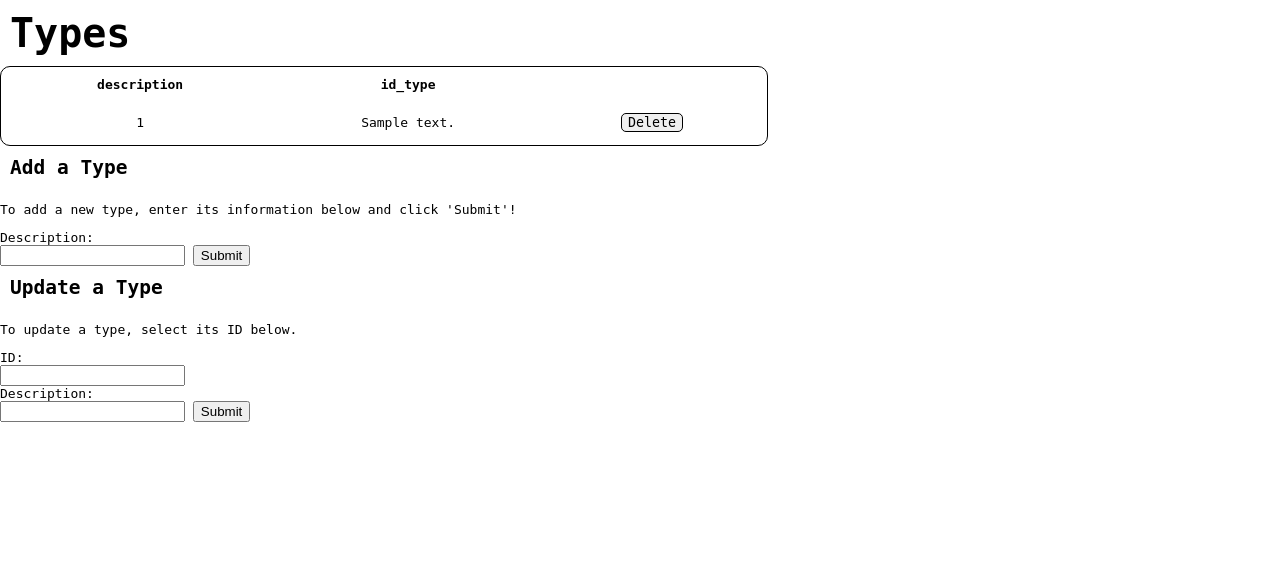
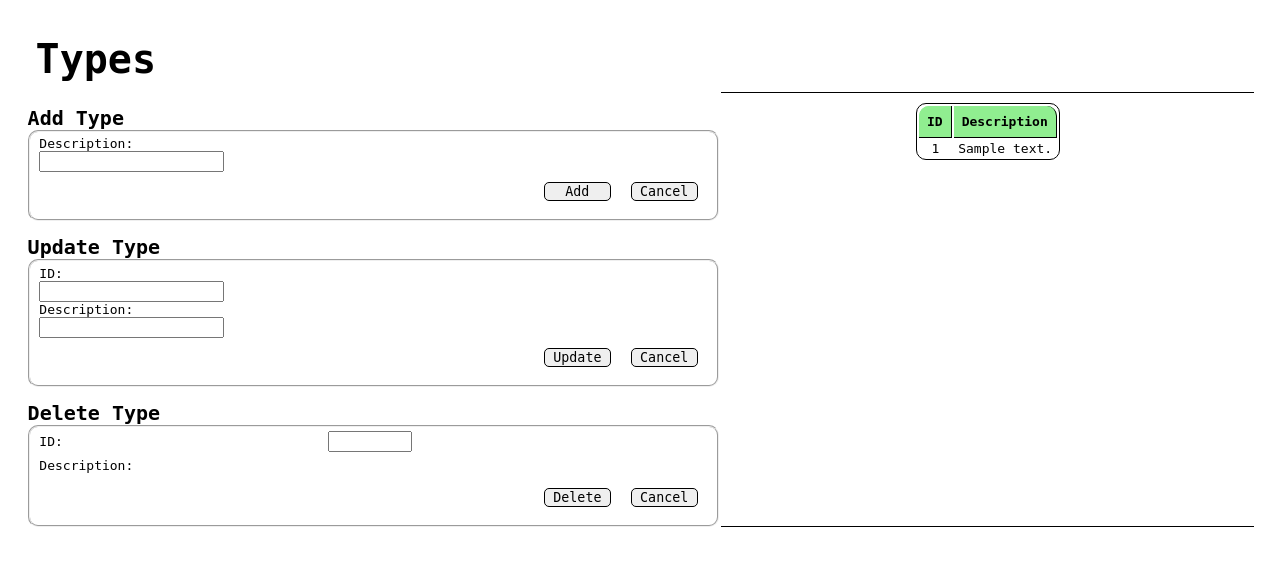
Before and after one commit to syslin99/340-project, a Node server app: page /types in a window 1280 px wide. Shown: the part 68-634 px from the top of the page. Run offline with Node 20, Linux system fonts and the light colour scheme; tables that the repository leaves empty or names only in its code hold one stand-in row (values such as "Sample post"); some libraries are stand-ins or nearby versions.

Commit message:
Integration of HTML with Handlebars | Added Cancel/Delete Functionality

```diff
--- a/package.json
+++ b/package.json
@@ -19,7 +19,7 @@
   "dependencies": {
     "express": "^4.18.2",
     "express-handlebars": "^7.0.7",
-    "forever": "^4.0.3",
+    "forever": "^0.14.2",
     "mysql": "^2.18.1"
   }
 }
--- a/public/css/style.css
+++ b/public/css/style.css
@@ -201,6 +201,14 @@ td {
 
 /* Group styling */
 
+.button {
+    margin: 10px;
+    min-width: 10%;
+    font-family: monospace;
+    border: 1px solid;
+    border-radius: 5px;
+}
+
 .add-grouping {
     display: grid;
 }
@@ -215,12 +223,15 @@ label {
 }
 
 /* Delete group styling */
-fieldset.delete-fieldset {
+form.delete-fieldset {
     display: grid;
     grid-template-columns: auto auto;
     align-items: center;
 }
 
+.input-id-delete {
+    width: 20%;
+}
 
 .delete-operations {
     grid-column: 1/span 2;
--- a/public/js/add_type.js
+++ b/public/js/add_type.js
@@ -4,12 +4,12 @@ addTypeForm.addEventListener('submit', function (e) {
 
     // Prevent form submission
     e.preventDefault();
-
     // Get form fields
     let descriptionInput = document.getElementById('input-description');
     // Get values from form fields
     let descriptionValue = descriptionInput.value;
 
+    console.log("Submitted!")
     // Package data into JS object
     let data = {
         description: descriptionValue
@@ -38,6 +38,13 @@ addTypeForm.addEventListener('submit', function (e) {
 
 });
 
+// On press of Cancel, clear fields
+addTypeForm.addEventListener('reset', function(e) {
+    let descriptionInput = document.getElementById('input-description')
+
+    descriptionInput.innerText = ""
+})
+
 
 // Create new row in Types table
 addRowToTable = (data) => {
@@ -56,16 +63,19 @@ addRowToTable = (data) => {
     // Fill the cells
     idCell.innerText = newRow.id_type;
     descriptionCell.innerText = newRow.description;
-    deleteCell = document.createElement('button');
-    deleteCell.innerHTML = 'Delete';
-    deleteCell.onclick = function() {
-        deleteType(newRow.id_type);
-    };
+
+    // Alternate method of deletion used -----------
+    // deleteCell = document.createElement('button');
+    // deleteCell.innerHTML = 'Delete';
+    // deleteCell.onclick = function() {
+        // deleteType(newRow.id_type);
+    // };
 
     // Add the cells to the row
     row.appendChild(idCell);
     row.appendChild(descriptionCell);
-    row.appendChild(deleteCell);
+
+    // row.appendChild(deleteCell);
 
     // Add a row attribute so deleteRow can find the newly added row
     row.setAttribute('data-value', newRow.id_type);
--- a/public/js/delete_type.js
+++ b/public/js/delete_type.js
@@ -1,3 +1,20 @@
+let deleteTypeForm = document.getElementById('delete-type-form');
+let idInput = document.getElementById('input-id-delete')
+let descInput = document.getElementById('delete-name')
+
+// On press of 'Add' button, delete entry
+deleteTypeForm.addEventListener('submit', function(e) {
+
+    e.preventDefault()
+
+    let idInput = document.getElementById('input-id-delete')
+    let idValue = idInput.value;
+
+    deleteType(idValue)
+
+});
+
+
 function deleteType (typeID) {
 
     // Package data into JS object
@@ -21,6 +38,10 @@ function deleteType (typeID) {
             console.log("There was an error with the input.")
         }
     }
+
+    idInput.value = ""
+    descInput.innerText = ""
+
     // Send AJAX request
     xhttp.send(JSON.stringify(data));
 
@@ -39,3 +60,26 @@ function deleteRow (typeID) {
         }
     }
 }
+
+deleteTypeForm.addEventListener('reset', function(e) {
+    descInput.innerText = ""
+    idInput.innerText = ""
+})
+
+
+function updateForm () {
+    let deleteForm = document.getElementById('input-id-delete')
+    let typeID = deleteForm.value
+    let updatedField = document.getElementById('delete-name')
+    let currentTable = document.getElementById('types-table')
+    let specVal = ""
+
+    for (let i = 0, row; row = currentTable.rows[i]; i++) {
+        if (currentTable.rows[i].getAttribute('data-value') == typeID) {
+            let specRow = currentTable.getElementsByTagName('tr')[i]
+            specVal = specRow.getElementsByTagName('td')[1].textContent
+        }
+    }
+
+    updatedField.innerText = specVal
+}
--- a/public/js/update_type.js
+++ b/public/js/update_type.js
@@ -43,6 +43,14 @@ updateTypeForm.addEventListener('submit', function (e) {
 
 });
 
+updateTypeForm.addEventListener('reset', function(e) {
+    let idInput = document.getElementById('input-id-update');
+    let descriptionInput = document.getElementById('input-description-update')
+
+    idInput.innerText = ""
+    descriptionInput.innerText = ""
+
+})
 
 // Update row in Types table
 function updateRow(data, typeID) {
--- a/views/types.hbs
+++ b/views/types.hbs
@@ -1,55 +1,76 @@
-<h1>Types</h1>
 
 
-{{!-- Display Types table --}}
-<table id='types-table'>
-    {{!-- Header --}}
-    <thead>
-        <tr>
-            {{#each data.[0]}}
-            <th>{{@key}}</th>
-            {{/each}}
-        </tr>
-    </thead>
-    {{!-- Body --}}
-    <tbody>
-        {{#each data}}
-        <tr data-value={{this.id_type}}>
-            <td>{{this.id_type}}</td>
-            <td>{{this.description}}</td>
-            <td><button onclick='deleteType({{this.id_type}})'>Delete</button></td>
-        </tr>
-        {{/each}}
-    </tbody>
-</table>
+<div class="content">
+    <h1 class="page-title"><strong>Types</strong></h1>
 
 
-{{!-- Form to add a Type --}}
-<h2>Add a Type</h2>
-<p>To add a new type, enter its information below and click 'Submit'!</p>
-<form id='add-type-form'>
-    {{!-- Description --}}
-    <label for='input-description'>Description: </label>
-    <input type='text' name='input-description' id='input-description'>
+    <div class="operation-grouping">
+        <div id = "add_grouping" class="add-grouping">
+            <legend><strong>Add Type</strong></legend>
+                <fieldset>
+                    <form id="add-type-form">
+                        <label for="input-description">Description:</label>
+                        <input type="text" name="input-description" id="input-description">
+                        <div class="add-operations">
+                            <input type="submit" class="button" value="Add">
+                            <input type="reset" class="button" value="Cancel">
+                        </div>
+                    </form>
+                </fieldset>
+        </div>
 
-    <input type='submit'>
-</form>
+        <div id = "update_grouping" class="update-grouping">
+            <legend><strong>Update Type</strong></legend>
+                <fieldset>
+                    <form id="update-type-form">
+                        <label>ID:</label>
+                        <input type="text" name="input-id" id="input-id-update">
+                        <label for="input-description">Description:</label>
+                        <input type="text" name="input-description" id="input-description-update">
+                        <div class="update-operations">
+                            <input type="submit" class="button" value="Update">
+                            <input type="reset" class="button" value="Cancel">
+                        </div>
+                    </form>
+                </fieldset>
+        </div>
 
+        <div id = "delete_grouping" class="delete-grouping">
+            <legend><strong>Delete Type</strong></legend>
+                <fieldset>
+                    <form id="delete-type-form" class="delete-fieldset">
+                        <label class="delete-group-labels">ID:</label>
+                        <input type="text" class="input-id-delete" name="input-id" id="input-id-delete" oninput='updateForm()'>
+                        <label class="delete-group-labels">Description:</label>
+                        <p id="delete-name"></p>
+                        <div class="delete-operations">
+                            <input type="submit" class="button" value="Delete">
+                            <input type="reset" class="button" value="Cancel">
+                        </div>
+                    </form>
+                </fieldset>
+        </div>
+    </div>
 
-{{!-- Form to update a Type --}}
-<h2>Update a Type</h2>
-<p>To update a type, select its ID below.</p>
-<form id='update-type-form'>
-    {{!-- ID --}}
-    <label for='input-id'>ID: </label>
-    <input type='text' name='input-id' id='input-id-update'>
-    {{!-- Description --}}
-    <label for='input-description'>Description: </label>
-    <input type='text' name='input-description' id='input-description-update'>
+    <div class="table-grouping">
+        <div class="table-tp">
+            <table id="types-table">
+                <tr class="table-header">
+                    <th class="table-header table-header-left">ID</th>
+                    <th class="table-header table-header-right">Description</th>
 
-    <input type='submit'>
-</form>
+                </tr>
+                {{#each data}}
+                <tr data-value={{this.id_type}}>
+                    <td>{{this.id_type}}</td>
+                    <td>{{this.description}}</td>
+                </tr>
+                {{/each}}
+            </table>
+        </div>
+    </div>
 
+</div>
 
 {{!-- Embed JS to handle DOM manipulation and AJAX request --}}
 <script src="./js/add_type.js"></script>
```
Also changed, not shown: static/types.html (line endings or trailing spaces), 1 other file.
